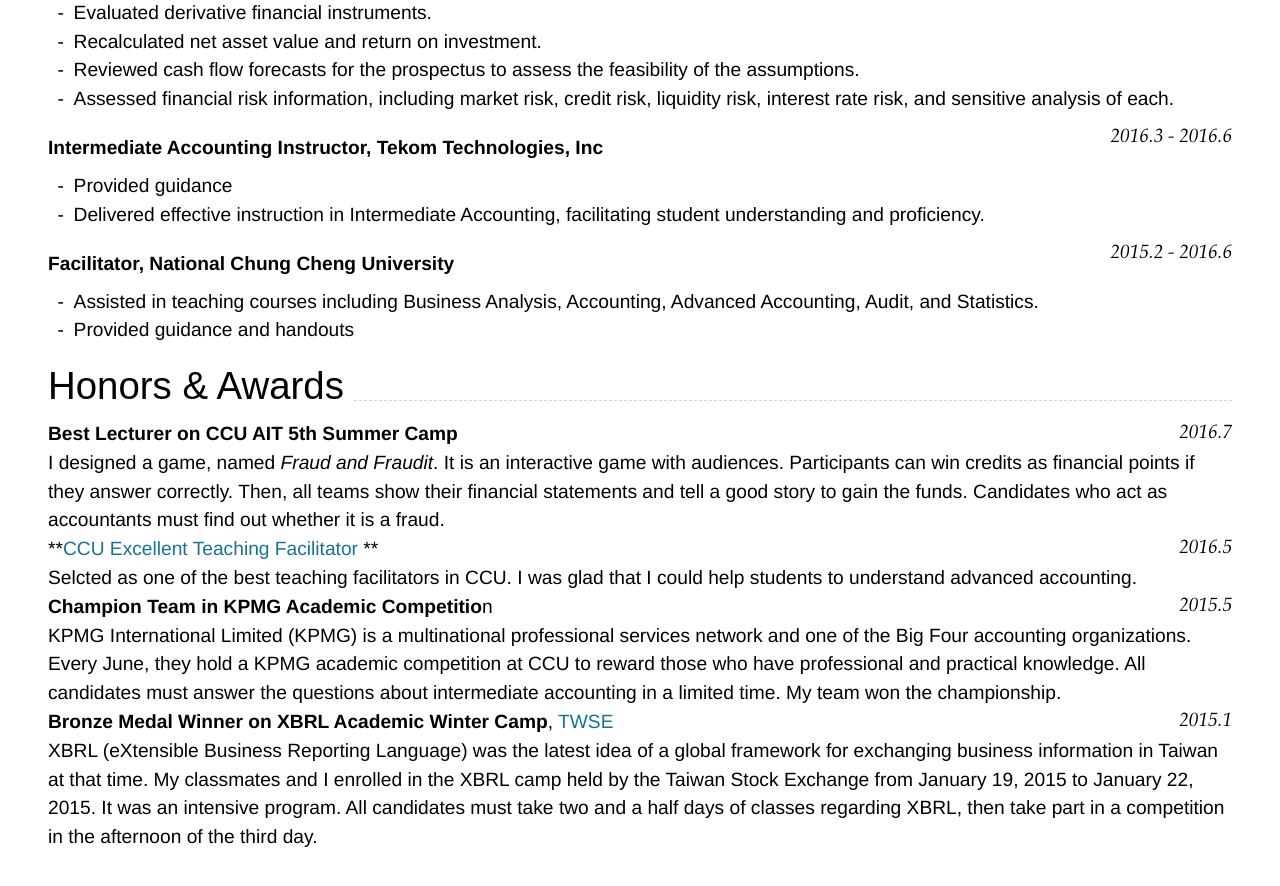
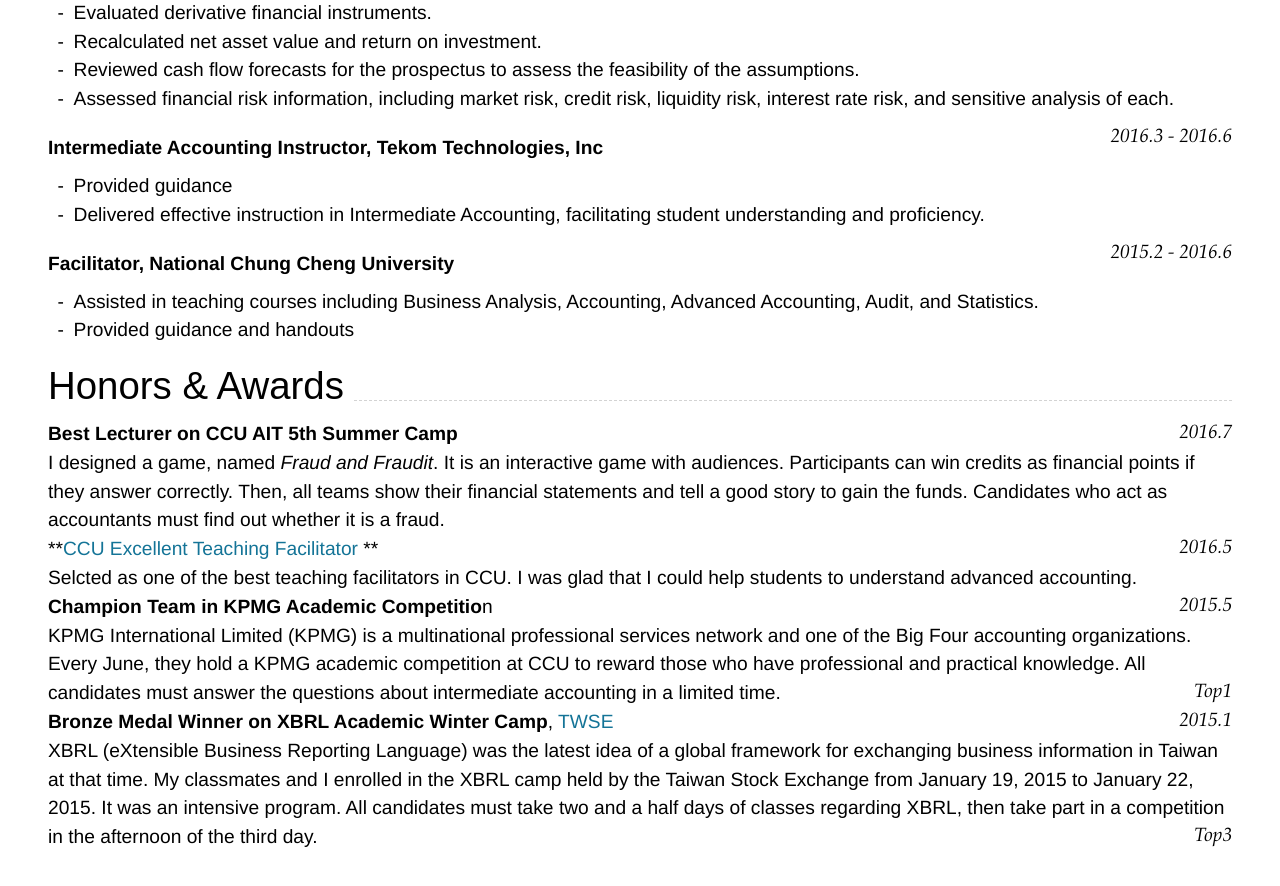
Before and after one commit to HUIXIN-TW/Resume, a Jekyll site: the page built from index.md, in a window 1280 px wide and 900 px high, scrolled down 6556 px. Shown: the top 886 px of the window. Built offline with Jekyll 4.4.1, drawn with Linux system fonts in a browser that asks for light colours; nearby versions of some CDN libraries.

Commit message:
update Honors

```diff
--- a/index.md
+++ b/index.md
@@ -441,8 +441,8 @@ Selcted as one of the best teaching facilitators in CCU. I was glad that I could
 
 **Champion Team in KPMG Academic Competitio**n `2015.5`
 
-KPMG International Limited (KPMG) is a multinational professional services network and one of the Big Four accounting organizations. Every June, they hold a KPMG academic competition at CCU to reward those who have professional and practical knowledge. All candidates must answer the questions about intermediate accounting in a limited time. My team won the championship.
+KPMG International Limited (KPMG) is a multinational professional services network and one of the Big Four accounting organizations. Every June, they hold a KPMG academic competition at CCU to reward those who have professional and practical knowledge. All candidates must answer the questions about intermediate accounting in a limited time. `Top1`
 
 **Bronze Medal Winner on XBRL Academic Winter Camp**, [TWSE](https://www.twse.com.tw/en/) `2015.1`
 
-XBRL (eXtensible Business Reporting Language) was the latest idea of a global framework for exchanging business information in Taiwan at that time. My classmates and I enrolled in the XBRL camp held by the Taiwan Stock Exchange from January 19, 2015 to January 22, 2015. It was an intensive program. All candidates must take two and a half days of classes regarding XBRL, then take part in a competition in the afternoon of the third day.
+XBRL (eXtensible Business Reporting Language) was the latest idea of a global framework for exchanging business information in Taiwan at that time. My classmates and I enrolled in the XBRL camp held by the Taiwan Stock Exchange from January 19, 2015 to January 22, 2015. It was an intensive program. All candidates must take two and a half days of classes regarding XBRL, then take part in a competition in the afternoon of the third day. `Top3`
```
